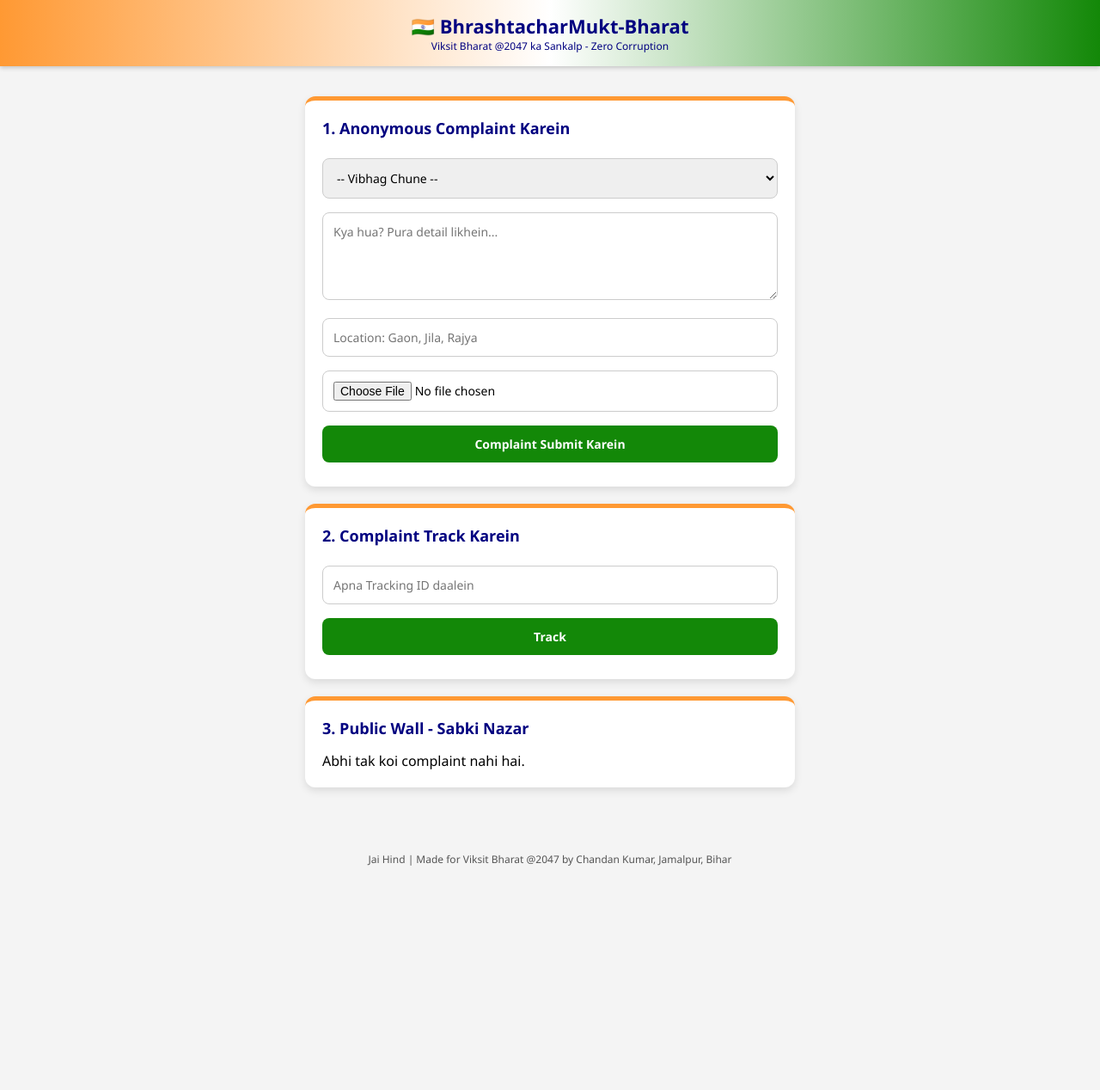
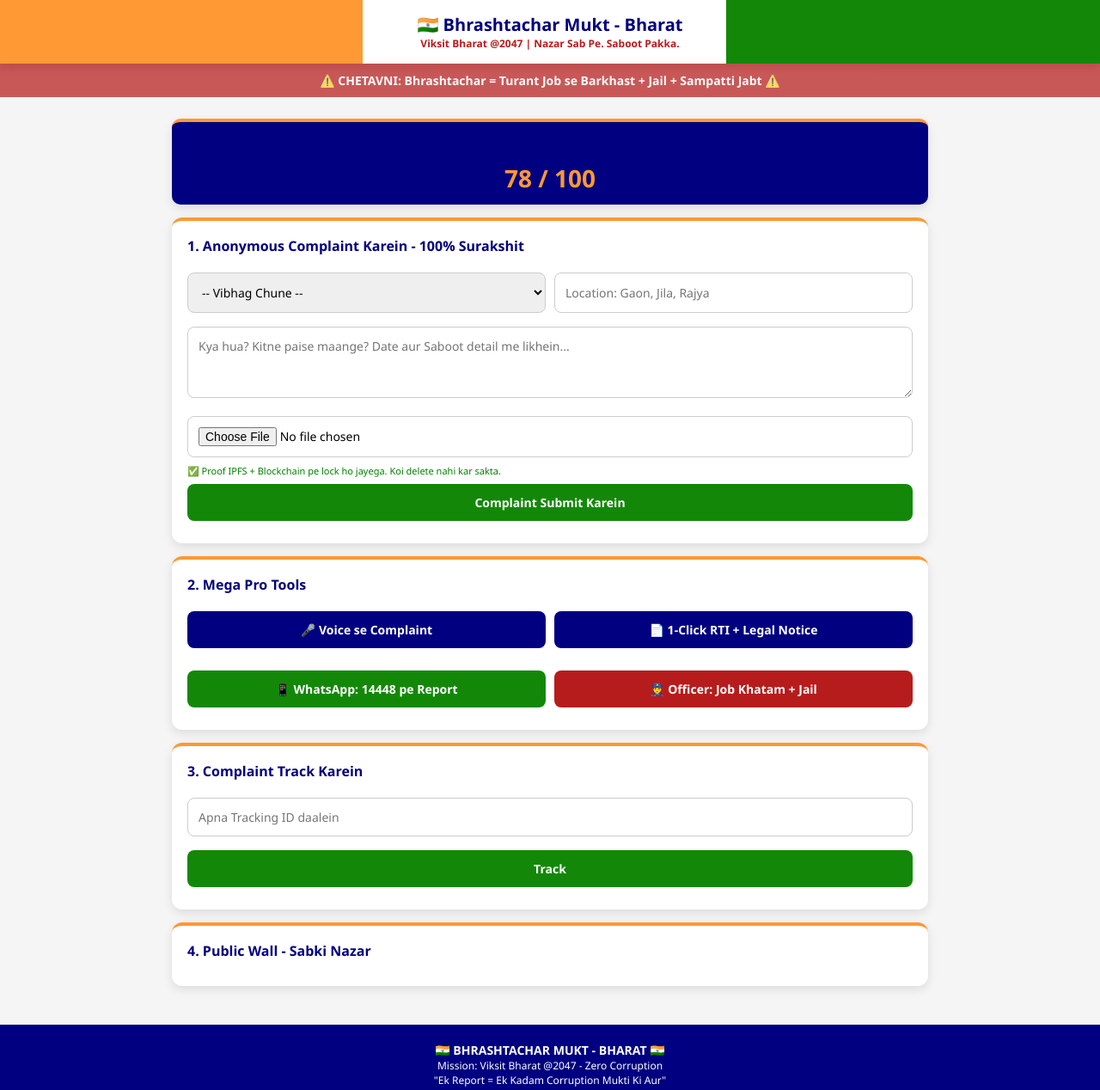
Before and after one commit to chandanjha2016-prog/BHARASTACHAAR---MUKT---BHARAT-, a plain HTML site: page index.html in a window 1280 px wide. Shown: the top 1268 px of the page at 86% size. Before the commit the page ends 1028 px from the top, so only its background shows below. Drawn offline with Linux system fonts and the light colour scheme.

Commit message:
Revise index.html with new styles and features
Updated title and styles, added warning banner, and improved complaint form functionality.

```diff
--- a/index.html
+++ b/index.html
@@ -3,195 +3,133 @@
 <head>
 <meta charset="UTF-8">
 <meta name="viewport" content="width=device-width, initial-scale=1.0">
-<title>BhrashtacharMukt-Bharat | Viksit Bharat @2047</title>
+<title>Bhrashtachar Mukt - Bharat | Corruption = Job Khatam + Jail</title>
 <style>
-  :root {
-    --saffron: #FF9933;
-    --green: #138808;
-    --blue: #000080;
-    --white: #FFFFFF;
-  }
+  :root { --saffron: #FF9933; --white: #FFFFFF; --green: #138808; --navy: #000080; --red: #B71C1C; }
     * { margin: 0; padding: 0; box-sizing: border-box; font-family: 'Segoe UI', sans-serif; }
-  body { background: #f4f4f4; }
+  body { background: #f5f5f5; }
 
-  /* HEADER */
-  header {
-    background: linear-gradient(90deg, var(--saffron), var(--white), var(--green));
-    color: var(--blue);
-    padding: 15px;
-    text-align: center;
-    box-shadow: 0 2px 5px rgba(0,0,0,0.2);
-  }
-  header h1 { font-size: 22px; }
-  header p { font-size: 12px; }
+  header { background: linear-gradient(90deg, var(--saffron) 33%, var(--white) 33% 66%, var(--green) 66%); padding: 15px; text-align: center; box-shadow: 0 4px 10px rgba(0,0,0,0.2); }
+  header h1 { color: var(--navy); font-size: 20px; }
+  header p { color: var(--red); font-weight: bold; font-size: 12px; }
 
-  /* CONTAINER */
-  .container { max-width: 600px; margin: 20px auto; padding: 15px; }
+  .warning-banner { background: var(--red); color: white; text-align: center; padding: 10px; font-weight: bold; font-size: 14px; animation: blink 1.5s infinite; }
+  @keyframes blink { 50% { opacity: 0.7; } }
 
-  /* FORM CARD */
-  .card {
-    background: var(--white);
-    padding: 20px;
-    border-radius: 12px;
-    box-shadow: 0 4px 10px rgba(0,0,0,0.1);
-    margin-bottom: 20px;
-    border-top: 5px solid var(--saffron);
-  }
-  .card h2 { color: var(--blue); margin-bottom: 15px; font-size: 18px; }
+  .container { max-width: 900px; margin: 15px auto; padding: 10px; }
+  .card { background: var(--white); padding: 18px; border-radius: 12px; box-shadow: 0 4px 12px rgba(0,0,0,0.1); margin-bottom: 15px; border-top: 4px solid var(--saffron); }
+  .card h2 { color: var(--navy); font-size: 16px; margin-bottom: 12px; }
 
-  input, select, textarea, button {
-    width: 100%;
-    padding: 12px;
-    margin: 8px 0;
-    border: 1px solid #ccc;
-    border-radius: 8px;
-    font-size: 14px;
-  }
-  button {
-    background: var(--green);
-    color: var(--white);
-    border: none;
-    font-weight: bold;
-    cursor: pointer;
-    transition: 0.3s;
-  }
+  input, select, textarea, button { width: 100%; padding: 12px; margin: 8px 0; border: 1px solid #ccc; border-radius: 8px; font-size: 14px; }
+  button { background: var(--green); color: white; border: none; font-weight: bold; cursor: pointer; }
   button:hover { background: #0f6a06; }
+  button.red { background: var(--red); }
+  button.blue { background: var(--navy); }
 
-  /* COMPLAINT LIST */
-  .complaint {
-    background: var(--white);
-    padding: 15px;
-    border-radius: 10px;
-    margin: 10px 0;
-    border-left: 5px solid var(--saffron);
-  }
-  .complaint .id { font-weight: bold; color: var(--blue); }
-  .complaint .status {
-    float: right;
-    padding: 3px 8px;
-    border-radius: 5px;
-    font-size: 12px;
-    background: #ffcc00;
-  }
+  .grid-2 { display: grid; grid-template-columns: 1fr 1fr; gap: 10px; }
+  .complaint { background: #fff3e0; padding: 12px; border-radius: 8px; margin: 10px 0; border-left: 5px solid var(--red); }
+  .complaint .id { font-weight: bold; color: var(--navy); }
+  .status { float: right; padding: 3px 10px; border-radius: 15px; font-size: 11px; font-weight: bold; background: #ffc107; }
   .status.solved { background: var(--green); color: white; }
+  .status.jail { background: var(--red); color: white; }
 
-  footer { text-align: center; padding: 20px; font-size: 12px; color: #555; }
+  .score-board { background: var(--navy); color: white; text-align: center; padding: 12px; border-radius: 10px; }
+  .score-board h3 { font-size: 28px; color: var(--saffron); }
+  .alert { background: #ffebee; border-left: 5px solid var(--red); padding: 10px; margin: 10px 0; font-weight: bold; }
+  footer { background: var(--navy); color: white; text-align: center; padding: 20px; font-size: 12px; margin-top: 20px; }
 </style>
 </head>
 <body>
 
 <header>
-  <h1>🇮🇳 BhrashtacharMukt-Bharat</h1>
-  <p>Viksit Bharat @2047 ka Sankalp - Zero Corruption</p>
+  <h1>🇮🇳 Bhrashtachar Mukt - Bharat</h1>
+  <p>Viksit Bharat @2047 | Nazar Sab Pe. Saboot Pakka.</p>
 </header>
+
+<div class="warning-banner">
+  ⚠️ CHETAVNI: Bhrashtachar = Turant Job se Barkhast + Jail + Sampatti Jabt ⚠️
+</div>
 
 <div class="container">
 
-  <!-- 1. REPORT FORM -->
+  <div class="card score-board">
+    <h2>Bharat ka Parkhadarshita Score</h2>
+    <h3 id="transparencyScore">78 / 100</h3>
+  </div>
+
+  <div id="aiAlertBox"></div>
+
   <div class="card">
-    <h2>1. Anonymous Complaint Karein</h2>
+    <h2>1. Anonymous Complaint Karein - 100% Surakshit</h2>
     <form id="complaintForm">
-      <select id="vibhag" required>
-        <option value="">-- Vibhag Chune --</option>
-        <option>Police</option>
-        <option>Hospital</option>
-        <option>School/College</option>
-        <option>Ration/Dukan</option>
-        <option>Nagar Palika</option>
-        <option>Other</option>
-      </select>
-      <textarea id="details" rows="4" placeholder="Kya hua? Pura detail likhein..." required></textarea>
-      <input type="text" id="location" placeholder="Location: Gaon, Jila, Rajya" required>
-      <input type="file" id="photo" accept="image/*">
+      <div class="grid-2">
+        <select id="vibhag" required><option value="">-- Vibhag Chune --</option><option>Police</option><option>Hospital</option><option>School</option><option>Ration</option><option>Nagar Palika</option><option>Other</option></select>
+        <input type="text" id="location" placeholder="Location: Gaon, Jila, Rajya" required>
+      </div>
+      <textarea id="details" rows="3" placeholder="Kya hua? Kitne paise maange? Date aur Saboot detail me likhein..." required></textarea>
+      <input type="file" id="proof" accept="image/*,video/*">
+      <p style="font-size:11px; color:green;">✅ Proof IPFS + Blockchain pe lock ho jayega. Koi delete nahi kar sakta.</p>
       <button type="submit">Complaint Submit Karein</button>
     </form>
-    <p id="successMsg" style="color:green; display:none;">✅ Complaint Submit ho gayi! Tracking ID: <b id="trackId"></b></p>
+    <p id="successMsg" style="color:green; display:none; margin-top:10px;">✅ Submit ho gaya! Tracking ID: <b id="trackId"></b></p>
   </div>
 
-  <!-- 2. TRACK COMPLAINT -->
   <div class="card">
-    <h2>2. Complaint Track Karein</h2>
+    <h2>2. Mega Pro Tools</h2>
+    <div class="grid-2">
+      <button class="blue" onclick="voiceReport()">🎤 Voice se Complaint</button>
+      <button class="blue" onclick="generateRTI()">📄 1-Click RTI + Legal Notice</button>
+      <button onclick="whatsappBot()">📱 WhatsApp: 14448 pe Report</button>
+      <button class="red" onclick="officerAction()">👮 Officer: Job Khatam + Jail</button>
+    </div>
+  </div>
+
+  <div class="card">
+    <h2>3. Complaint Track Karein</h2>
     <input type="text" id="trackInput" placeholder="Apna Tracking ID daalein">
     <button onclick="trackComplaint()">Track</button>
     <p id="trackResult"></p>
   </div>
 
-  <!-- 3. PUBLIC WALL -->
   <div class="card">
-    <h2>3. Public Wall - Sabki Nazar</h2>
-    <div id="complaintList">
-      <!-- Yahan complaint ayengi -->
-    </div>
+    <h2>4. Public Wall - Sabki Nazar</h2>
+    <div id="complaintList"></div>
   </div>
 
 </div>
 
 <footer>
-  Jai Hind | Made for Viksit Bharat @2047 by Chandan Kumar, Jamalpur, Bihar
+  <h3>🇮🇳 BHRASHTACHAR MUKT - BHARAT 🇮🇳</h3>
+  <p>Mission: Viksit Bharat @2047 - Zero Corruption</p>
+  <p>"Ek Report = Ek Kadam Corruption Mukti Ki Aur"</p>
+  <hr style="margin:10px auto; width:50%; border:1px solid #138808;">
+  <p>Created By: <b>Chandan Kumar</b> | Jamalpur, Bihar</p>
+  <p style="font-size:10px;">© 2026 MIT License | Galat/ Fake complaint = IPC 182 ke tahat Jail</p>
 </footer>
 
 <script>
-  // Local Storage me data save hoga
-  let complaints = JSON.parse(localStorage.getItem('complaints')) || [];
+  let complaints = JSON.parse(localStorage.getItem('bm_complaints')) || [
+    {id:"BM-DEMO1", vibhag:"Police", details:"Rishwat maangi 5000", location:"Patna, Bihar", status:"Jail", date:"30-07-2026", proofHash:"0xabc123", aiFlag:true},
+    {id:"BM-DEMO2", vibhag:"Ration", details:"Anaj nahi diya", location:"Gaya, Bihar", status:"Solved", date:"29-07-2026", proofHash:"0xdef456", aiFlag:false}
+  ];
 
-  // Page load pe list dikhao
-  window.onload = showComplaints;
+  window.onload = () => { showComplaints(); checkAIRedFlag(); updateScore(); };
 
-  // 1. FORM SUBMIT
   document.getElementById('complaintForm').addEventListener('submit', function(e){
     e.preventDefault();
-    let id = 'BM' + Date.now(); // Unique ID
-    let newComplaint = {
-      id: id,
-      vibhag: document.getElementById('vibhag').value,
-      details: document.getElementById('details').value,
-      location: document.getElementById('location').value,
-      status: 'Pending',
-      date: new Date().toLocaleDateString('hi-IN')
-    };
+    let id = 'BM-' + Date.now().toString(36).toUpperCase();
+    let bHash = '0x' + Math.random().toString(16).slice(2, 18);
+    let newComplaint = { id, vibhag: vibhag.value, details: details.value, location: location.value, status: 'Pending', date: new Date().toLocaleDateString('hi-IN'), proofHash: bHash, aiFlag: false };
     complaints.push(newComplaint);
-    localStorage.setItem('complaints', JSON.stringify(complaints));
-
-    document.getElementById('trackId').innerText = id;
-    document.getElementById('successMsg').style.display = 'block';
-    this.reset();
-    showComplaints();
+    localStorage.setItem('bm_complaints', JSON.stringify(complaints));
+    trackId.innerText = id; successMsg.style.display = 'block'; this.reset();
+    showComplaints(); checkAIRedFlag(); updateScore();
+    alert("Dhanyavaad! Aapki complaint Blockchain pe lock ho gayi. Ab ise koi mita nahi sakta.");
   });
 
-  // 2. SHOW ALL COMPLAINTS
   function showComplaints(){
-    let list = document.getElementById('complaintList');
-    list.innerHTML = '';
-    if(complaints.length == 0){
-      list.innerHTML = '<p>Abhi tak koi complaint nahi hai.</p>';
-      return;
-    }
+    complaintList.innerHTML = '';
     complaints.reverse().forEach(c => {
-      list.innerHTML += `
+      complaintList.innerHTML += `
         <div class="complaint">
-          <span class="status ${c.status == 'Solved' ? 'solved' : ''}">${c.status}</span>
-          <p class="id">ID: ${c.id}</p>
-          <p><b>Vibhag:</b> ${c.vibhag}</p>
-          <p><b>Location:</b> ${c.location}</p>
-          <p><b>Detail:</b> ${c.details}</p>
-          <p><small>Date: ${c.date}</small></p>
-        </div>
-      `;
-    });
-  }
-
-  // 3. TRACK FUNCTION
-  function trackComplaint(){
-    let trackId = document.getElementById('trackInput').value;
-    let found = complaints.find(c => c.id == trackId);
-    let result = document.getElementById('trackResult');
-    if(found){
-      result.innerHTML = `<b>Status:</b> ${found.status} <br> <b>Vibhag:</b> ${found.vibhag}`;
-    } else {
-      result.innerHTML = `<b style="color:red;">Galat ID hai</b>`;
-    }
-  }
-
-</script>
-</body>
-</html>
+          <span class="status ${c.status == 'Solved'? 'solved'
```
